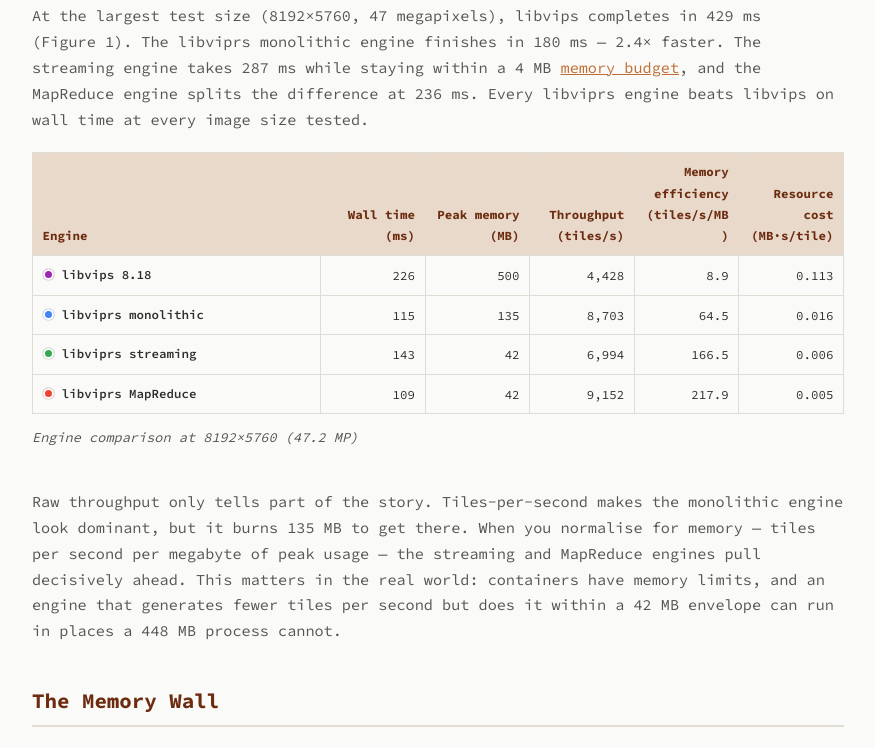
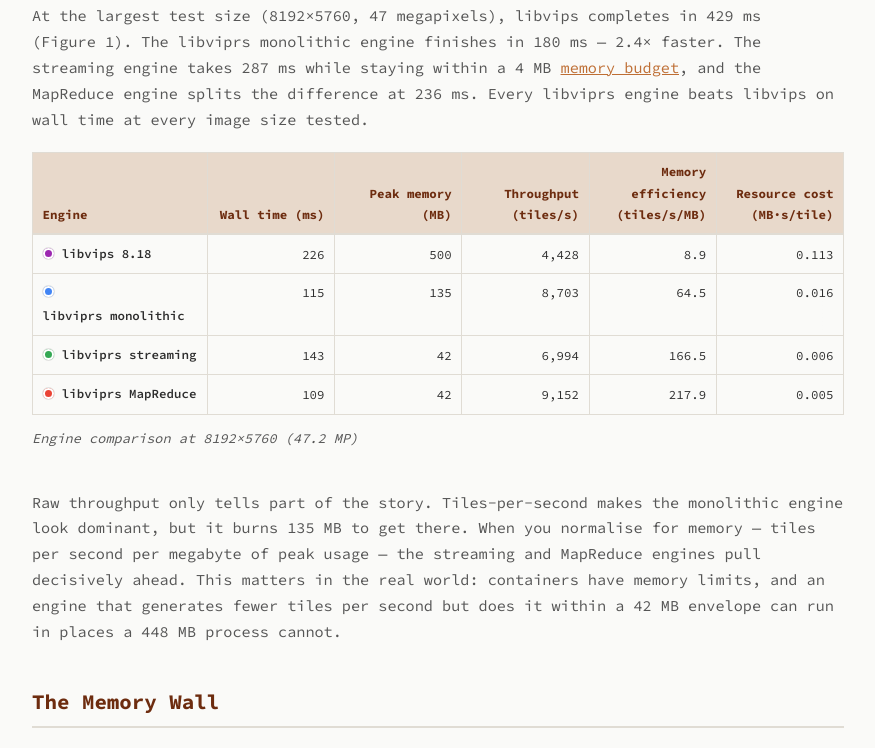
Before and after one commit to libviprs/libviprs-org, a plain HTML site: page benchmarks/index.html in a window 1280 px wide. Shown: the part 1657-2405 px from the top of the page, without its empty margins (202-1077 px from the left). Drawn offline with Linux system fonts and the light colour scheme.

Commit message:
feat(benchmarks): JS-driven first-column sizing with JSON-overridable rule (#50)
Per design ask, the first-column width should follow a default rule
that the user can override per-table in the JSON config:

Default rule
  - First column shrinks to fit its widest cell content on a single
    line (no wrap, no overflow).
  - UNLESS that natural width would exceed `threshold_ratio` × the
    other-column width that results from giving the rest of the
    table the remaining space.
  - When the threshold trips, first column is capped at `cap_ratio`
    × the other-column width and its cells are allowed to wrap.

Defaults baked in (and exposed via JSON for override): threshold 2.0,
cap 1.75. Per-table override goes in
  engine_table.column_sizing
or
  scenario_table.column_sizing
inside engine-scenarios.json. JSON's own `default_column_sizing`
overrides the JS hard-coded constants; per-table block overrides
both.

Implementation
==============

`sizeFirstColumn(table, sizing)` measures by switching to
`table-layout: auto` and `white-space: nowrap` on the first-column
cells, reading offsetWidth, and restoring. Then it solves the simple
algebra
   cw > threshold × (T − cw) / N
   ⇔ cw > threshold × T / (N + threshold)
to decide whether to clamp + wrap, and applies the resulting width as
inline style on every first-column cell (thead, tbody, tfoot).

Called once after each render and on debounced window resize so the
width tracks any media-query font-size change.

CSS cleanup
===========

The hard-coded 18rem on `th:first-of-type` was making the column too
wide on tables with short row labels and forcing wrap when not
strictly necessary. Lowered to 14rem as a JS-less fallback only — JS
overrides it after measurement.

Co-authored-by: spdrman <roman@devshell.org>

```diff
--- a/benchmarks/css/benchmarks.css
+++ b/benchmarks/css/benchmarks.css
@@ -280,13 +280,13 @@ th:first-child::after {
   background: var(--border);
 }
 
-/* Roomy first column for the row-label content. Fixed table layout
-   treats this as a hard width and splits the remainder evenly across
-   the data columns. 18rem is wide enough that engine names like
-   "libviprs MapReduce" or scenarios like "Multi-core, bounded RAM"
-   stay on one line; the small font + word-break rules above let
-   anything else wrap inside its cell rather than overflow. */
-th:first-of-type { width: 18rem; }
+/* First-column width is set by `sizeFirstColumn()` in
+   benchmarks/js/scalability-tables.js — it measures the natural
+   max-content width of each row label and applies an inline-style
+   width that respects a configurable threshold/cap ratio against
+   the other columns. The 14rem here is purely a graceful-degradation
+   default for the static-fallback rows when JS hasn't run. */
+th:first-of-type { width: 14rem; }
 
 /* Soft hover wash on body rows. */
 tbody tr:hover td,
--- a/benchmarks/data/engine-scenarios.json
+++ b/benchmarks/data/engine-scenarios.json
@@ -1,5 +1,11 @@
 {
-  "_doc": "Editorial config for the data tables on /benchmarks.html. The engine-comparison table pulls its numeric values from scalability_results.json (the raw bench output); this file supplies display labels, captions, and the scenario picker's commentary. Speed-cell templates: {throughput}, {mp}, {memory} are substituted from the matching engine's largest-MP row in scalability_results.json. For engine_id values that don't appear in the bench data (e.g. 'auto'), no substitution happens and the template is rendered verbatim.",
+  "_doc": "Editorial config for the data tables on /benchmarks/. The engine-comparison table pulls its numeric values from scalability_results.json (the raw bench output); this file supplies display labels, captions, and the scenario picker's commentary. Speed-cell templates: {throughput}, {mp}, {memory} are substituted from the matching engine's row at the showcase MP. Each table may carry an optional column_sizing block to override the default first-column auto-sizing rule (see _column_sizing_doc below).",
+
+  "_column_sizing_doc": "Default first-column auto-sizing rule used by both tables. The renderer measures each first-column cell at single-line max-content width; if that width exceeds threshold_ratio × the resulting other-column width, the first column is capped at cap_ratio × the other-column width and its cells wrap. Override per-table by placing a `column_sizing` block inside engine_table or scenario_table.",
+  "default_column_sizing": {
+    "threshold_ratio": 2.0,
+    "cap_ratio": 1.75
+  },
 
   "engine_display": {
     "libvips":    { "label": "libvips 8.18",         "swatch": "vips"   },
--- a/benchmarks/js/scalability-tables.js
+++ b/benchmarks/js/scalability-tables.js
@@ -224,6 +224,117 @@
   }
 
   // ---------------------------------------------------------------------------
+  // First-column auto-sizing
+  // ---------------------------------------------------------------------------
+
+  /* Default sizing rule: shrink the first column to the natural single-line
+   * width of its widest cell. If that natural width would exceed
+   *   threshold_ratio × (the other-column width that results from giving
+   *   the rest of the table the remaining space)
+   * the column is capped at
+   *   cap_ratio × that other-column width
+   * and its cells are allowed to wrap. Override per-table by placing a
+   * `column_sizing` block in the table's JSON config — anything you set
+   * there is merged on top of the JSON's `default_column_sizing` object,
+   * which itself is merged on top of these constants. */
+  const HARD_DEFAULT_COL_SIZING = {
+    threshold_ratio: 2.0,
+    cap_ratio: 1.75,
+  };
+
+  function resolveColSizing(scenariosCfg, perTable) {
+    return Object.assign(
+      {},
+      HARD_DEFAULT_COL_SIZING,
+      scenariosCfg.default_column_sizing || {},
+      perTable || {}
+    );
+  }
+
+  function sizeFirstColumn(table, sizing) {
+    if (!table || !table.tBodies || !table.tBodies.length) return;
+    const firstCells = Array.from(table.querySelectorAll(
+      ':scope > thead > tr > th:first-child, ' +
+      ':scope > tbody > tr > th:first-child, ' +
+      ':scope > tfoot > tr > th:first-child'
+    ));
+    if (firstCells.length === 0) return;
+
+    // Snapshot the inline styles we're about to mutate so we can put
+    // everything back afterwards.
+    const orig = firstCells.map(function (c) {
+      return { ws: c.style.whiteSpace, w: c.style.width, ovr: c.style.overflow };
+    });
+    const origLayout = table.style.tableLayout;
+
+    // Switch to auto layout + nowrap so each cell sizes to its content,
+    // measure, then restore the fixed layout. Reading offsetWidth forces
+    // the reflow so the measurement is current.
+    table.style.tableLayout = 'auto';
+    firstCells.forEach(function (c) {
+      c.style.whiteSpace = 'nowrap';
+      c.style.width = 'max-content';
+      c.style.overflow = 'visible';
+    });
+    void table.offsetWidth;
+    const naturalCw = firstCells.reduce(function (m, c) {
+      return Math.max(m, c.offsetWidth);
+    }, 0);
+
+    // Restore.
+    table.style.tableLayout = origLayout;
+    firstCells.forEach(function (c, i) {
+      c.style.whiteSpace = orig[i].ws;
+      c.style.width      = orig[i].w;
+      c.style.overflow   = orig[i].ovr;
+    });
+    void table.offsetWidth;
+
+    const tableW = table.offsetWidth;
+    const headerCells = table.querySelectorAll(':scope > thead > tr > *');
+    const otherCount = Math.max(0, headerCells.length - 1);
+    if (tableW === 0 || otherCount === 0) return;
+
+    // Algebra: with the first column at width `cw` and the remaining
+    // columns evenly sharing (tableW - cw) across `otherCount` slots,
+    // the per-other-column width is (tableW - cw) / otherCount. Asking
+    // `cw / otherCol > threshold_ratio` is equivalent to
+    //   cw > threshold_ratio · tableW / (otherCount + threshold_ratio).
+    // Same algebra produces the cap.
+    const t = sizing.threshold_ratio;
+    const c = sizing.cap_ratio;
+    const threshold = (t * tableW) / (otherCount + t);
+    let firstColW;
+    let allowWrap;
+    if (naturalCw > threshold) {
+      firstColW = (c * tableW) / (otherCount + c);
+      allowWrap = true;
+    } else {
+      firstColW = naturalCw;
+      allowWrap = false;
+    }
+
+    firstCells.forEach(function (cell) {
+      cell.style.width = firstColW + 'px';
+      cell.style.whiteSpace = allowWrap ? 'normal' : 'nowrap';
+    });
+  }
+
+  function sizeAllFirstColumns(cfg) {
+    document.querySelectorAll('table[data-bench-table]').forEach(function (table) {
+      const which = table.dataset.benchTable;
+      const perTable = (which === 'engines' && cfg.engine_table && cfg.engine_table.column_sizing)
+        || (which === 'scenarios' && cfg.scenario_table && cfg.scenario_table.column_sizing)
+        || null;
+      try {
+        sizeFirstColumn(table, resolveColSizing(cfg, perTable));
+      } catch (e) {
+        console.warn('[bench-table] sizing failed for', which, e);
+      }
+    });
+  }
+
+  // ---------------------------------------------------------------------------
   // Wiring
   // ---------------------------------------------------------------------------
 
@@ -272,6 +383,16 @@
           console.warn('[bench-table] render failed for', which, e);
         }
       });
+
+      // Size the first column once on initial render, then again on
+      // viewport resize (debounced). The natural width depends on the
+      // current font size, which the mobile media query may change.
+      sizeAllFirstColumns(cfg);
+      let resizeTimer = null;
+      window.addEventListener('resize', function () {
+        if (resizeTimer) clearTimeout(resizeTimer);
+        resizeTimer = setTimeout(function () { sizeAllFirstColumns(cfg); }, 150);
+      });
     }).catch(function (e) {
       console.warn('[bench-table] data load failed; static fallback rows remain', e);
     });
```
